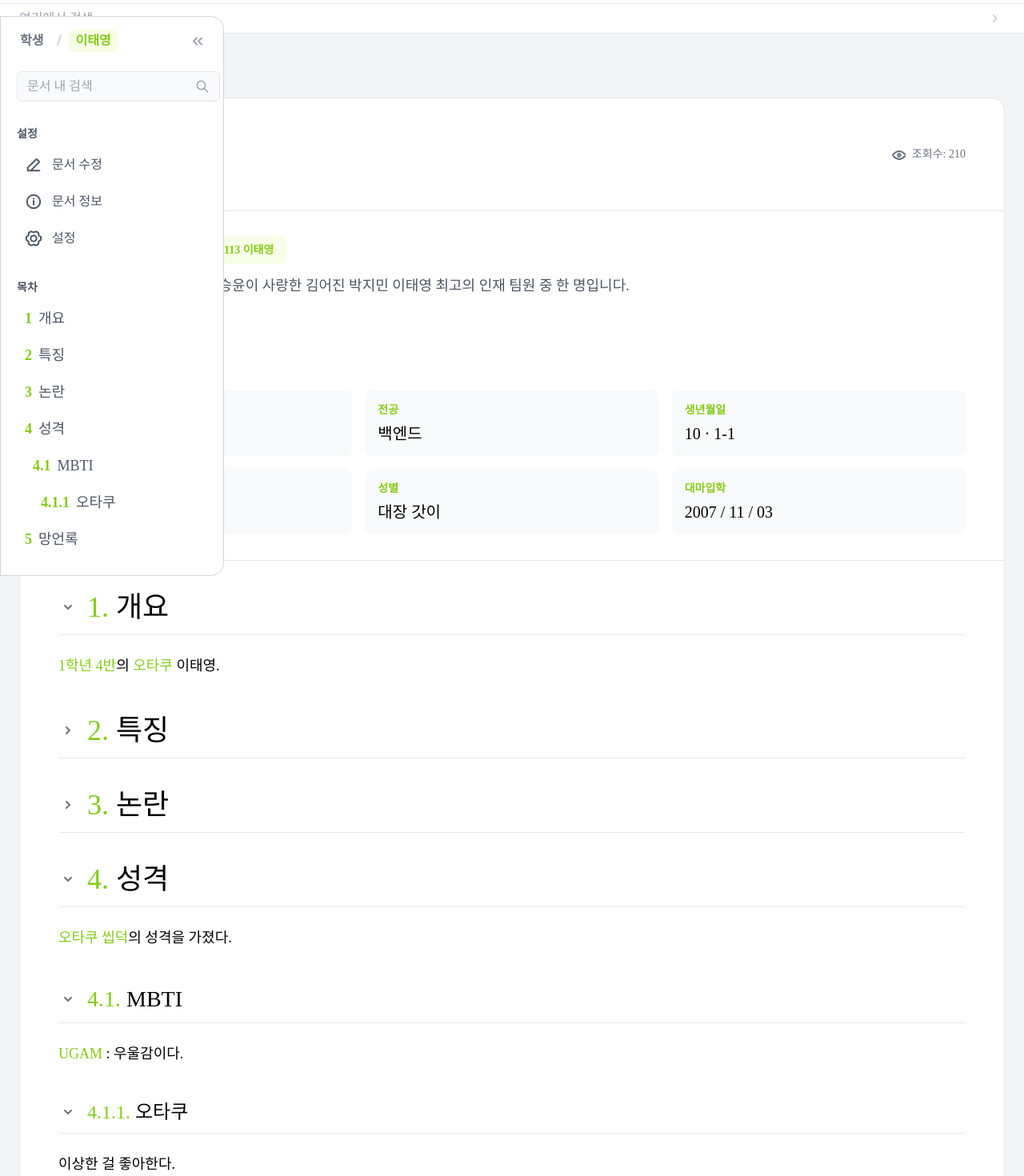
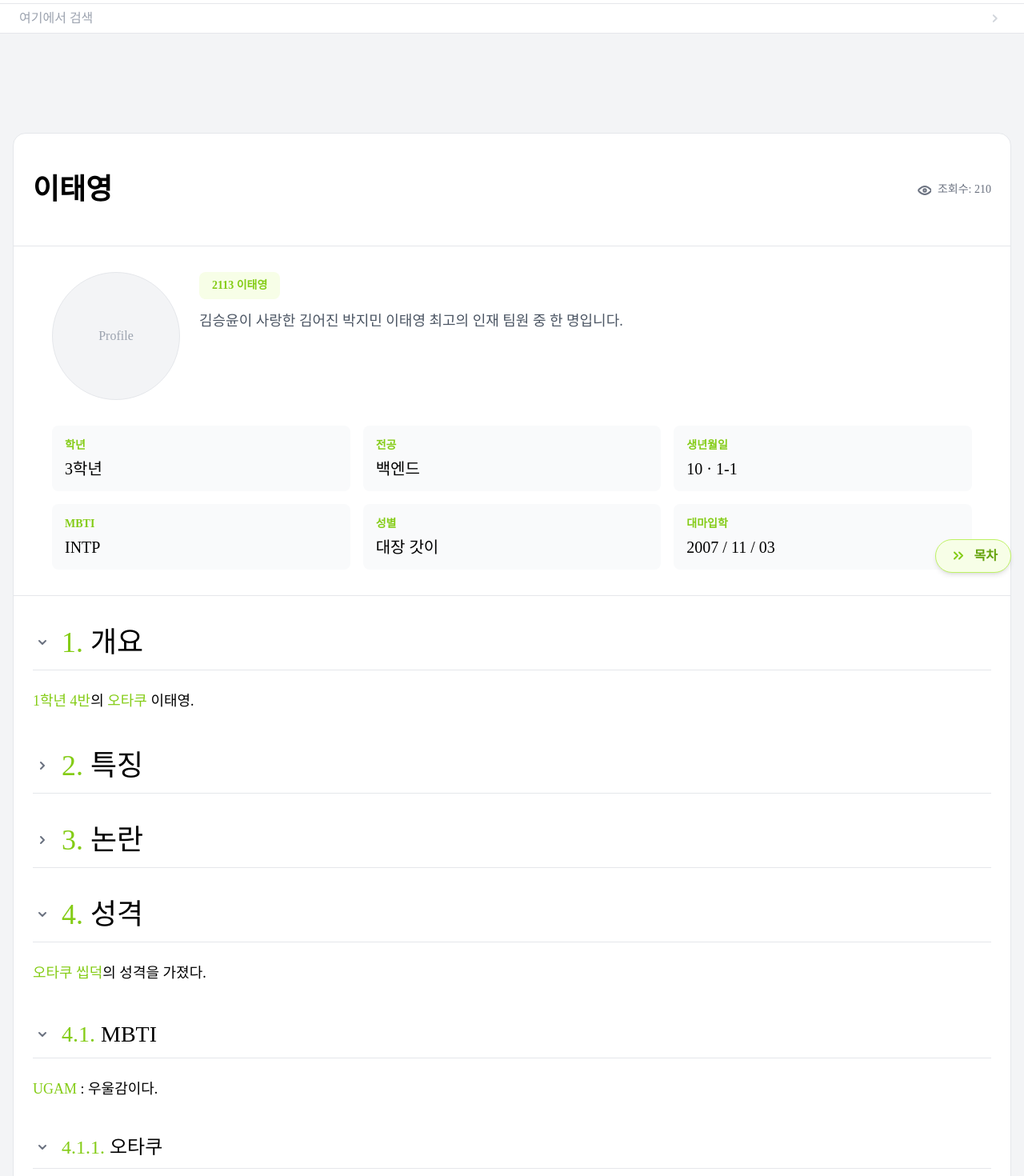
Before and after one commit to Daemawiki/Claudia, a Next.js app: page /document/1 in a window 1280 px wide. Shown: the part 60-1530 px from the top of the page at 80% size. Built offline with nearby package versions, Linux system fonts and the light colour scheme.

Commit message:
[DMWCOMM-22-20-37] improve document shell, TOC trigger, and bottom affordance

```diff
--- a/src/app/(with-header)/document/[id]/Bottom.tsx
+++ b/src/app/(with-header)/document/[id]/Bottom.tsx
@@ -9,21 +9,16 @@ export const Bottom = () => {
   ];
 
   return (
-    <div className="w-full flex flex-col px-12 py-8">
+    <div className="w-full flex flex-col px-6 py-8 sm:px-4 lg:px-12">
       <div className="flex flex-wrap gap-2 pb-4">
         {documentList.map((text, index) => (
-          <span
-            key={index}
-            className="text-lime500 text-medium14 hover:text-lime600 cursor-pointer"
-          >
+          <span key={index} className="text-lime500 text-medium14">
             {text}
             {index < documentList.length - 1 && " ·"}
           </span>
         ))}
       </div>
-      <p className="text-gray400 text-medium12">
-        최근 수정: 2024-08-04 07:03
-      </p>
+      <p className="text-gray400 text-medium12">최근 수정: 2024-08-04 07:03</p>
     </div>
   );
 };
--- a/src/app/(with-header)/document/[id]/Title.tsx
+++ b/src/app/(with-header)/document/[id]/Title.tsx
@@ -17,7 +17,7 @@ export const Title = ({
 }: TitleProps) => {
   return (
     <div
-      className={`w-full flex justify-between items-center ${noPadding ? "py-8" : "py-12 px-12"} border-b border-gray200`}
+      className={`w-full flex justify-between items-center ${noPadding ? "py-8" : "py-12 px-6 sm:px-4 lg:px-12"} border-b border-gray200`}
     >
       <h1 className="text-bold36 text-black">{title}</h1>
       {!noShow && (
--- a/src/app/(with-header)/document/[id]/page.tsx
+++ b/src/app/(with-header)/document/[id]/page.tsx
@@ -32,12 +32,12 @@ function Document() {
   ];
   return (
     <div
-      className={`${openSidebar ? "pl-6 lg:pl-[300px]" : "pl-6"} transition-all pt-20 pb-20 pr-6 bg-gray100 justify-center flex w-full min-h-screen`}
+      className={`${openSidebar ? "pl-4 lg:pl-[300px]" : "pl-4"} flex w-full min-h-screen justify-center bg-gray100 pb-16 pr-4 pt-[124px] transition-all lg:pb-20 lg:pr-6 lg:pt-20`}
     >
       <div className="flex w-full max-w-screen-xl flex-col overflow-hidden rounded-2xl border border-gray200 bg-white">
         <Title />
         <Profile />
-        <div className="w-full px-12 py-6">
+        <div className="w-full px-6 py-6 sm:px-4 lg:px-12">
           {contentsListArr.map(({ num, title, details }, index) => (
             <Toggle key={index} num={num} title={title} details={details} />
           ))}
--- a/src/components/Sidebar.tsx
+++ b/src/components/Sidebar.tsx
@@ -28,6 +28,24 @@ export const Sidebar = ({ fixed, setOpenSidebar, titleList }: SidebarProps) => {
   const isFixed = fixed ?? false;
 
   useEffect(() => {
+    if (isFixed) return;
+
+    const desktopMedia = window.matchMedia("(min-width: 1420px)");
+
+    const syncVisibility = (event?: MediaQueryListEvent) => {
+      const isDesktop = event ? event.matches : desktopMedia.matches;
+      setVisible(isDesktop);
+    };
+
+    syncVisibility();
+    desktopMedia.addEventListener("change", syncVisibility);
+
+    return () => {
+      desktopMedia.removeEventListener("change", syncVisibility);
+    };
+  }, [isFixed]);
+
+  useEffect(() => {
     if (!setOpenSidebar) return;
     setOpenSidebar(visible);
   }, [setOpenSidebar, visible]);
@@ -56,22 +74,35 @@ export const Sidebar = ({ fixed, setOpenSidebar, titleList }: SidebarProps) => {
   return (
     <>
       {!visible && !isFixed && (
+        <>
+          <button
+            type="button"
+            onClick={() => setVisible(true)}
+            aria-label="목차 열기"
+            className="fixed bottom-6 right-4 z-30 flex items-center gap-2 rounded-full border border-lime300 bg-lime50 px-4 py-2 text-semibold16 text-lime600 shadow-md transition hover:bg-lime100 lg:hidden"
+          >
+            <Arrow_Double
+              className="text-lime500 transition-all"
+              direction="right"
+            />
+            목차
+          </button>
           <button
             type="button"
             onClick={() => setVisible(true)}
             aria-label="사이드바 열기"
-          className="fixed left-0 top-24 z-30 flex h-10 w-10 items-center justify-center rounded-r-xl border border-l-0 border-gray300 bg-white text-gray400 shadow-sm transition hover:bg-gray50"
+            className="fixed left-0 top-24 z-30 hidden h-10 w-10 items-center justify-center rounded-r-xl border border-l-0 border-gray300 bg-white text-gray400 shadow-sm transition hover:bg-gray50 lg:flex"
           >
             <Arrow_Double
               className="text-gray400 transition-all"
               direction="right"
             />
           </button>
+        </>
       )}
 
       <div
-        style={{ height: `calc(100vh - 100px)` }}
-        className={`border z-20 fixed top-20 ${isFixed || visible ? "left-0" : "-left-72"} transition-all bg-white rounded-r-2xl border-gray300 w-[280px] flex flex-col`}
+        className={`fixed z-20 flex h-[calc(100vh-124px)] w-[280px] flex-col rounded-r-2xl border border-gray300 bg-white shadow-sm transition-all top-[124px] lg:h-[calc(100vh-100px)] lg:top-20 ${isFixed || visible ? "left-0" : "-left-72"}`}
       >
         <div className="w-full flex p-4 items-center justify-between overflow">
           <div className="flex items-center">
@@ -84,15 +115,17 @@ export const Sidebar = ({ fixed, setOpenSidebar, titleList }: SidebarProps) => {
             </div>
           </div>
           {!isFixed && (
-            <div
+            <button
+              type="button"
+              aria-label="사이드바 닫기"
               onClick={() => setVisible(!visible)}
-              className={`flex p-1 cursor-pointer transition-all absolute right-4 top-3.5`}
+              className="absolute right-4 top-3.5 flex p-1 transition-all"
             >
               <Arrow_Double
                 className="text-gray400 transition-all"
                 direction={visible ? "left" : "right"}
               />
-            </div>
+            </button>
           )}
         </div>
         <div className="w-full flex flex-col pl-5 pr-1 py-2 gap-8 h-full overflow-y-scroll">
@@ -118,12 +151,14 @@ export const Sidebar = ({ fixed, setOpenSidebar, titleList }: SidebarProps) => {
                     text={title}
                     onClick={() => {
                       const targetId = `section-${num.replace(/\./g, "-")}`;
-                      document
-                        .getElementById(targetId)
-                        ?.scrollIntoView({
+                      document.getElementById(targetId)?.scrollIntoView({
                         behavior: "smooth",
                         block: "start",
                       });
+
+                      if (window.innerWidth < 1420) {
+                        setVisible(false);
+                      }
                     }}
                   />
                 ))}
```
Lines whose indentation alone changed are shown as unchanged.
